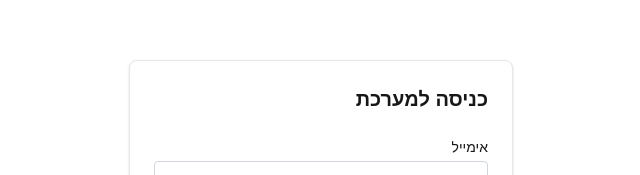
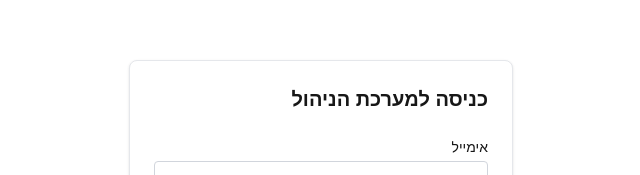
Before and after one commit to A-Pex97/demo-office, a Next.js app: page /login in a window 1280 px wide. Shown: the part 193-368 px from the top of the page, without its empty margins (408-1048 px from the left). Built offline with nearby package versions, Linux system fonts and the light colour scheme.

Commit message:
עדכון

```diff
--- a/src/app/login/page.tsx
+++ b/src/app/login/page.tsx
@@ -38,7 +38,7 @@ export default function LoginPage() {
         onSubmit={handleSubmit}
         className="w-full max-w-sm rounded-lg border border-gray-200 bg-white p-6 shadow-sm"
       >
-        <h1 className="mb-6 text-xl font-semibold">כניסה למערכת</h1>
+        <h1 className="mb-6 text-xl font-semibold">כניסה למערכת הניהול</h1>
 
         <label className="mb-1 block text-sm font-medium" htmlFor="email">
           אימייל
--- a/src/app/logout-button.tsx
+++ b/src/app/logout-button.tsx
@@ -18,7 +18,7 @@ export default function LogoutButton() {
       onClick={handleLogout}
       className="rounded border border-gray-300 bg-white px-3 py-1.5 text-sm hover:bg-gray-100"
     >
-      התנתק
+      התנתקות מהמערכת
     </button>
   );
 }
--- a/src/app/page.tsx
+++ b/src/app/page.tsx
@@ -53,7 +53,7 @@ export default async function HomePage() {
 
   return (
     <main className="mx-auto max-w-5xl p-6">
-      <header className="mb-6 flex flex-wrap items-center justify-between gap-3 border-b border-gray-200 pb-4">
+      <header className="mb-6 flex flex-wrap items-center justify-between gap-3 border-b border-gray-200 pb-6">
         <div>
           <h1 className="text-xl font-semibold">לוח מעקב סגירת חודש</h1>
           <p className="mt-1 text-sm text-gray-600">
```
